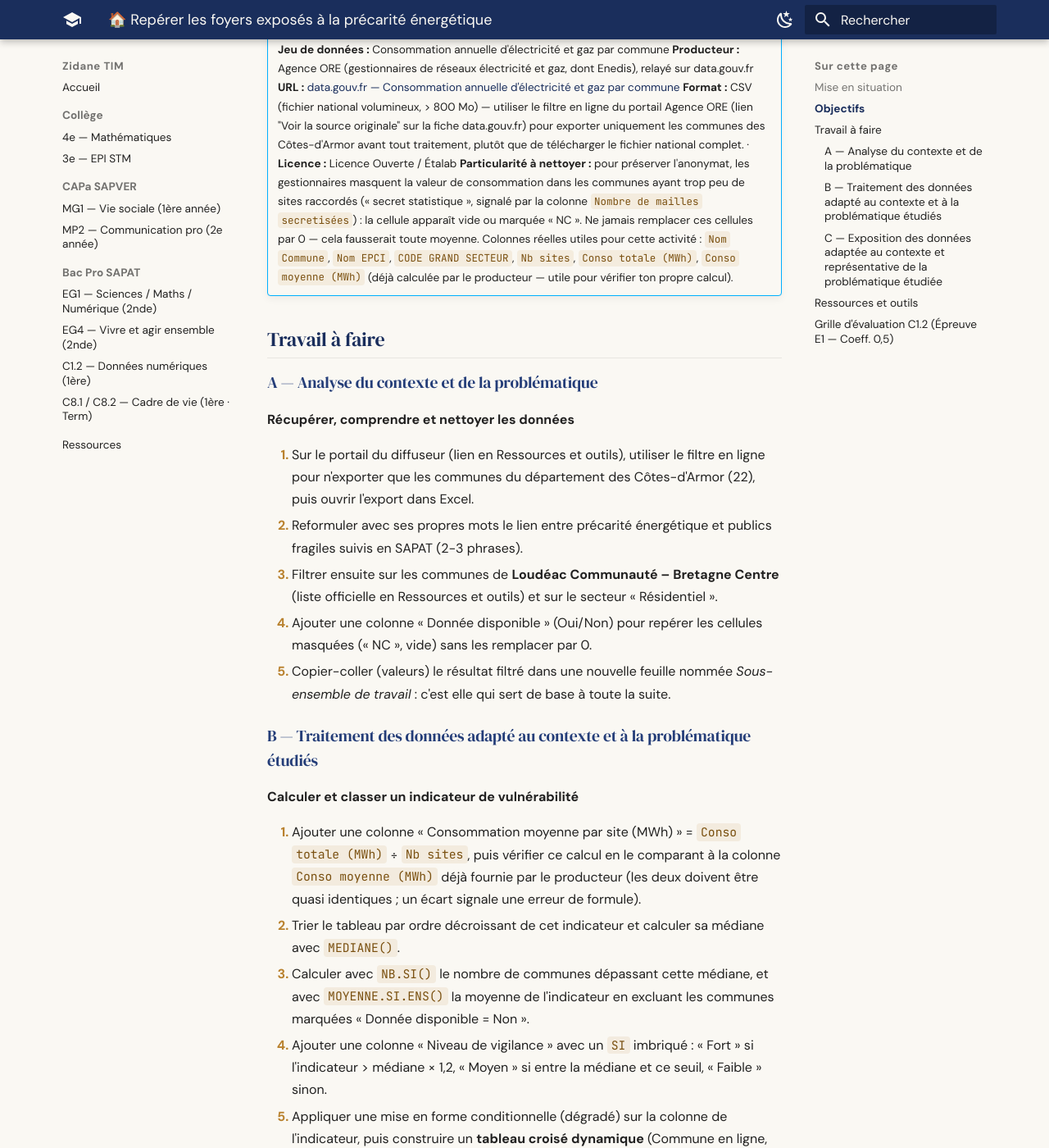
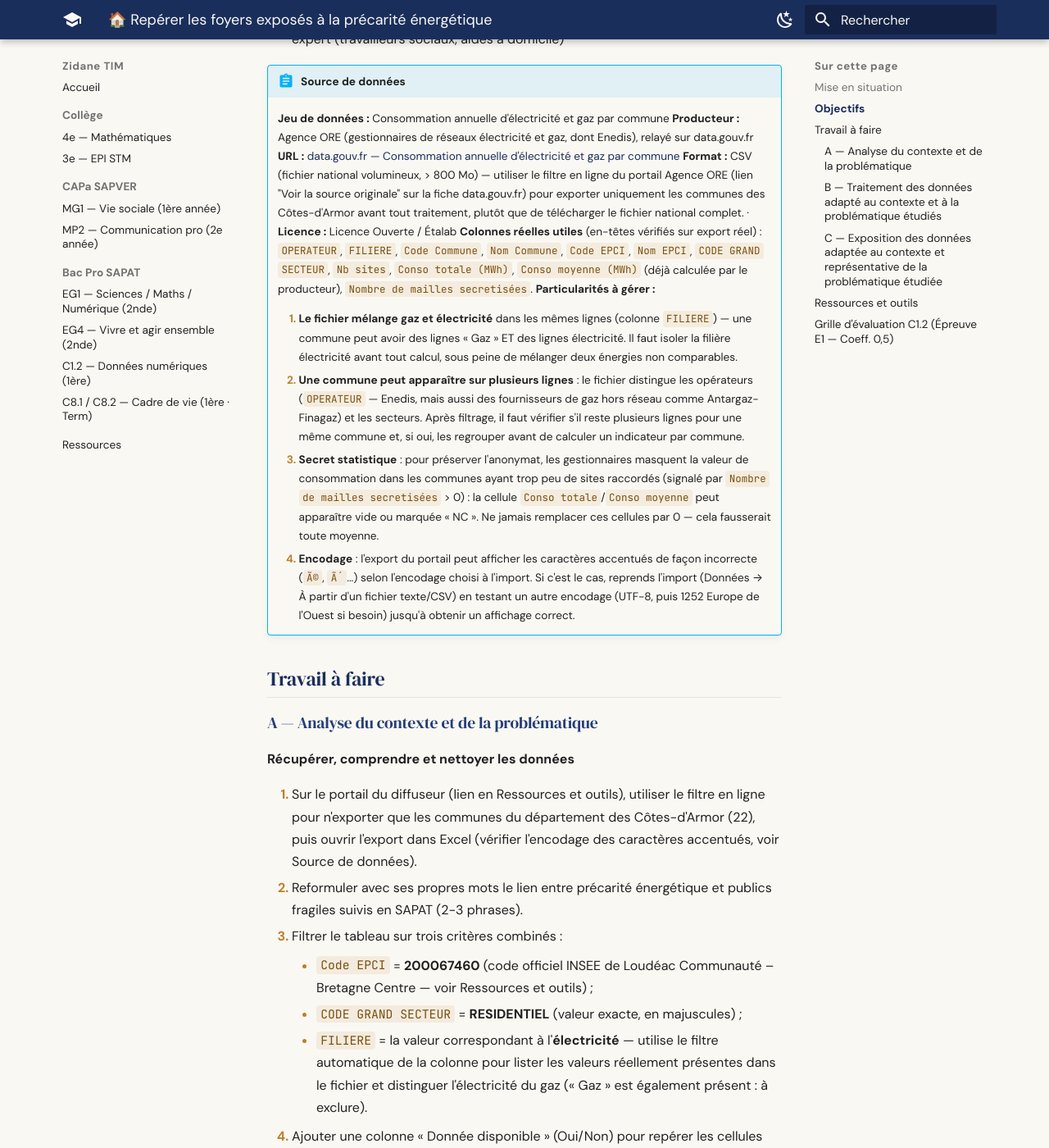
Before and after one commit to zidaneTim/zidane-tim, an MkDocs documentation site: the page built from docs/cours/sapat/activites/c12/energie-lcbc.md, in a window 1280 px wide and 1400 px high, scrolled down 1417 px. Shown: the whole window at 82% size. Built offline with MkDocs 1.6.1 and Material for MkDocs 9.7.7, drawn with Linux system fonts in a browser that asks for light colours; some of the changed text lies outside the part shown.

Commit message:
C1.2 Energie : revue complete sur donnees reelles - filtre FILIERE (gaz/electricite melanges), CODE GRAND SECTEUR=RESIDENTIEL exact, regroupement SOMME.SI.ENS avant calcul (une commune = plusieurs lignes/operateurs), filtrage LCBC par code EPCI 200067460 au lieu du nom de commune, avertissement encodage

```diff
--- a/docs/cours/sapat/activites/c12/energie-lcbc.md
+++ b/docs/cours/sapat/activites/c12/energie-lcbc.md
@@ -8,7 +8,7 @@
 
 <p class="zt-kicker">1ère Bac Pro SAPAT — C1.2 · Thème énergie</p>
 
-<p class="zt-lede">Consommation électrique par commune sur le territoire de Loudéac Communauté – Bretagne Centre</p>
+<p class="zt-lede">Consommation électrique résidentielle par commune sur le territoire de Loudéac Communauté – Bretagne Centre</p>
 
 <div class="zt-meta" markdown>
   <span>:material-clock-outline: 3 séances (45 min)</span>
@@ -34,8 +34,9 @@
 ## Objectifs
 
 - Reformuler avec ses propres mots le lien entre logement ancien/mal isolé, consommation d'électricité et précarité énergétique
-- Nettoyer et sélectionner un sous-ensemble exploitable d'un jeu de données étendu, en gérant les valeurs masquées
-- Trier, filtrer et calculer des indicateurs avec des formules Excel (SI, NB.SI, MOYENNE.SI.ENS)
+- Nettoyer et sélectionner un sous-ensemble exploitable d'un jeu de données étendu, en gérant les valeurs masquées et en isolant la bonne filière d'énergie
+- Regrouper des données réparties sur plusieurs lignes par commune avant de calculer un indicateur
+- Trier, filtrer et calculer des indicateurs avec des formules Excel (SI, NB.SI, SOMME.SI.ENS, MOYENNE.SI.ENS)
 - Réaliser une carte des relais de proximité sur le territoire de LCBC
 - Produire un support de communication professionnel adapté à un public non expert (travailleurs sociaux, aides à domicile)
 
@@ -44,7 +45,13 @@
     **Producteur :** Agence ORE (gestionnaires de réseaux électricité et gaz, dont Enedis), relayé sur data.gouv.fr
     **URL :** [data.gouv.fr — Consommation annuelle d'électricité et gaz par commune](https://www.data.gouv.fr/datasets/consommation-annuelle-delectricite-et-gaz-par-commune)
     **Format :** CSV (fichier national volumineux, > 800 Mo) — utiliser le filtre en ligne du portail Agence ORE (lien "Voir la source originale" sur la fiche data.gouv.fr) pour exporter uniquement les communes des Côtes-d'Armor avant tout traitement, plutôt que de télécharger le fichier national complet. · **Licence :** Licence Ouverte / Étalab
-    **Particularité à nettoyer :** pour préserver l'anonymat, les gestionnaires masquent la valeur de consommation dans les communes ayant trop peu de sites raccordés (« secret statistique », signalé par la colonne `Nombre de mailles secretisées`) : la cellule apparaît vide ou marquée « NC ». Ne jamais remplacer ces cellules par 0 — cela fausserait toute moyenne. Colonnes réelles utiles pour cette activité : `Nom Commune`, `Nom EPCI`, `CODE GRAND SECTEUR`, `Nb sites`, `Conso totale (MWh)`, `Conso moyenne (MWh)` (déjà calculée par le producteur — utile pour vérifier ton propre calcul).
+    **Colonnes réelles utiles** (en-têtes vérifiés sur export réel) : `OPERATEUR`, `FILIERE`, `Code Commune`, `Nom Commune`, `Code EPCI`, `Nom EPCI`, `CODE GRAND SECTEUR`, `Nb sites`, `Conso totale (MWh)`, `Conso moyenne (MWh)` (déjà calculée par le producteur), `Nombre de mailles secretisées`.
+    **Particularités à gérer :**
+
+    1. **Le fichier mélange gaz et électricité** dans les mêmes lignes (colonne `FILIERE`) — une commune peut avoir des lignes « Gaz » ET des lignes électricité. Il faut isoler la filière électricité avant tout calcul, sous peine de mélanger deux énergies non comparables.
+    2. **Une commune peut apparaître sur plusieurs lignes** : le fichier distingue les opérateurs (`OPERATEUR` — Enedis, mais aussi des fournisseurs de gaz hors réseau comme Antargaz-Finagaz) et les secteurs. Après filtrage, il faut vérifier s'il reste plusieurs lignes pour une même commune et, si oui, les regrouper avant de calculer un indicateur par commune.
+    3. **Secret statistique** : pour préserver l'anonymat, les gestionnaires masquent la valeur de consommation dans les communes ayant trop peu de sites raccordés (signalé par `Nombre de mailles secretisées` > 0) : la cellule `Conso totale`/`Conso moyenne` peut apparaître vide ou marquée « NC ». Ne jamais remplacer ces cellules par 0 — cela fausserait toute moyenne.
+    4. **Encodage** : l'export du portail peut afficher les caractères accentués de façon incorrecte (`Ã©`, `Ã´`...) selon l'encodage choisi à l'import. Si c'est le cas, reprends l'import (Données → À partir d'un fichier texte/CSV) en testant un autre encodage (UTF-8, puis 1252 Europe de l'Ouest si besoin) jusqu'à obtenir un affichage correct.
 
 ## Travail à faire
 
@@ -52,17 +59,21 @@
 
 **Récupérer, comprendre et nettoyer les données**
 
-1. Sur le portail du diffuseur (lien en Ressources et outils), utiliser le filtre en ligne pour n'exporter que les communes du département des Côtes-d'Armor (22), puis ouvrir l'export dans Excel.
+1. Sur le portail du diffuseur (lien en Ressources et outils), utiliser le filtre en ligne pour n'exporter que les communes du département des Côtes-d'Armor (22), puis ouvrir l'export dans Excel (vérifier l'encodage des caractères accentués, voir Source de données).
 2. Reformuler avec ses propres mots le lien entre précarité énergétique et publics fragiles suivis en SAPAT (2-3 phrases).
-3. Filtrer ensuite sur les communes de **Loudéac Communauté – Bretagne Centre** (liste officielle en Ressources et outils) et sur le secteur « Résidentiel ».
+3. Filtrer le tableau sur trois critères combinés :
+    - `Code EPCI` = **200067460** (code officiel INSEE de Loudéac Communauté – Bretagne Centre — voir Ressources et outils) ;
+    - `CODE GRAND SECTEUR` = **RESIDENTIEL** (valeur exacte, en majuscules) ;
+    - `FILIERE` = la valeur correspondant à l'**électricité** — utilise le filtre automatique de la colonne pour lister les valeurs réellement présentes dans le fichier et distinguer l'électricité du gaz (« Gaz » est également présent : à exclure).
 4. Ajouter une colonne « Donnée disponible » (Oui/Non) pour repérer les cellules masquées (« NC », vide) sans les remplacer par 0.
-5. Copier-coller (valeurs) le résultat filtré dans une nouvelle feuille nommée *Sous-ensemble de travail* : c'est elle qui sert de base à toute la suite.
+5. Vérifier avec `NB.SI()` si une même commune apparaît sur plusieurs lignes (plusieurs opérateurs). Si oui, créer un tableau récapitulatif **une ligne par commune** en sommant `Conso totale (MWh)` et `Nb sites` de chaque commune avec `SOMME.SI.ENS()`. Si chaque commune n'a qu'une seule ligne après filtrage, passer directement à l'étape suivante.
+6. Copier-coller (valeurs) le résultat dans une nouvelle feuille nommée *Sous-ensemble de travail* : c'est elle qui sert de base à toute la suite.
 
 ### B — Traitement des données adapté au contexte et à la problématique étudiés
 
 **Calculer et classer un indicateur de vulnérabilité**
 
-1. Ajouter une colonne « Consommation moyenne par site (MWh) » = `Conso totale (MWh)` ÷ `Nb sites`, puis vérifier ce calcul en le comparant à la colonne `Conso moyenne (MWh)` déjà fournie par le producteur (les deux doivent être quasi identiques ; un écart signale une erreur de formule).
+1. Ajouter une colonne « Consommation moyenne par site (MWh) » = `Conso totale (MWh)` ÷ `Nb sites` (valeurs regroupées par commune de l'étape A5). Vérifier ce calcul en le comparant, quand c'est possible, à la colonne `Conso moyenne (MWh)` déjà fournie par le producteur.
 2. Trier le tableau par ordre décroissant de cet indicateur et calculer sa médiane avec `MEDIANE()`.
 3. Calculer avec `NB.SI()` le nombre de communes dépassant cette médiane, et avec `MOYENNE.SI.ENS()` la moyenne de l'indicateur en excluant les communes marquées « Donnée disponible = Non ».
 4. Ajouter une colonne « Niveau de vigilance » avec un `SI` imbriqué : « Fort » si l'indicateur > médiane × 1,2, « Moyen » si entre la médiane et ce seuil, « Faible » sinon.
@@ -86,17 +97,18 @@
 ## Ressources et outils
 
 - [Consommation annuelle d'électricité et gaz par commune — data.gouv.fr](https://www.data.gouv.fr/datasets/consommation-annuelle-delectricite-et-gaz-par-commune){ target="_blank" rel="noopener" } — fiche officielle : description, licence, lien vers le portail Agence ORE pour filtrer et exporter par département/commune avant téléchargement.
+- **Code EPCI de Loudéac Communauté – Bretagne Centre : 200067460** — source : [API Découpage administratif — geo.api.gouv.fr](https://geo.api.gouv.fr/epcis/200067460/communes){ target="_blank" rel="noopener" }, base INSEE/Banatic (lien vérifié 23/07). Filtrer directement sur ce code est plus fiable qu'une liste de noms de communes (pas de risque d'erreur d'accent ou d'orthographe).
 - **ONPE — précarité énergétique** : définition officielle et chiffres de cadrage (recherche : « ONPE précarité énergétique définition »)
 - [Convertisseur CSV → KML](https://scuttemery.fr/converter){ target="_blank" rel="noopener" } — pour préparer l'import dans MyMaps.
 - [Google MyMaps](https://www.google.com/mymaps){ target="_blank" rel="noopener" } — pour créer la carte des relais de proximité.
-- [Nos communes — Loudéac Communauté Bretagne Centre](https://www.bretagnecentre.bzh/la-communaute/le-territoire/nos-communes){ target="_blank" rel="noopener" } — page officielle de l'intercommunalité : liste des 38 communes membres du territoire et contacts du service Habitat.
+- [Nos communes — Loudéac Communauté Bretagne Centre](https://www.bretagnecentre.bzh/la-communaute/le-territoire/nos-communes){ target="_blank" rel="noopener" } — page officielle de l'intercommunalité, pour situer le territoire et contacter le service Habitat (⚠️ sa liste brute affiche 41 noms, elle mélange des communes déléguées avec les 38 communes membres actuelles — pour le filtrage de données, utiliser le code EPCI ci-dessus).
 
 ## Grille d'évaluation C1.2 (Épreuve E1 — Coeff. 0,5)
 
 | Critère | Indicateurs observables | Niveau |
 |---|---|---|
-| 1 — Analyse du contexte et de la problématique | Le lien entre logement, consommation d'électricité et précarité énergétique est reformulé avec ses propres mots ; la problématique est resituée sur LCBC. | -- / - / + / ++ |
-| 2 — Traitement des données adapté au contexte et à la problématique étudiés | Le sous-ensemble est nettoyé (secret statistique géré) ; NB.SI, MOYENNE.SI.ENS, SI et le TCD sont fonctionnels et pertinents. | -- / - / + / ++ |
+| 1 — Analyse du contexte et de la problématique | Le lien entre logement, consommation d'électricité et précarité énergétique est reformulé avec ses propres mots ; la problématique est resituée sur LCBC ; le filtrage (EPCI, secteur résidentiel, filière électricité) est correct et justifié. | -- / - / + / ++ |
+| 2 — Traitement des données adapté au contexte et à la problématique étudiés | Le sous-ensemble est nettoyé (secret statistique géré, doublons de commune regroupés si présents) ; NB.SI, SOMME.SI.ENS, MOYENNE.SI.ENS, SI et le TCD sont fonctionnels et pertinents. | -- / - / + / ++ |
 | 3 — Exposition des données adaptée au contexte et représentative de la problématique étudiée | Graphique, carte MyMaps et fiche-conseil sont lisibles, cohérents avec les données traitées et adaptés au public visé. | -- / - / + / ++ |
 
 !!! note "Capacité visée"
```
